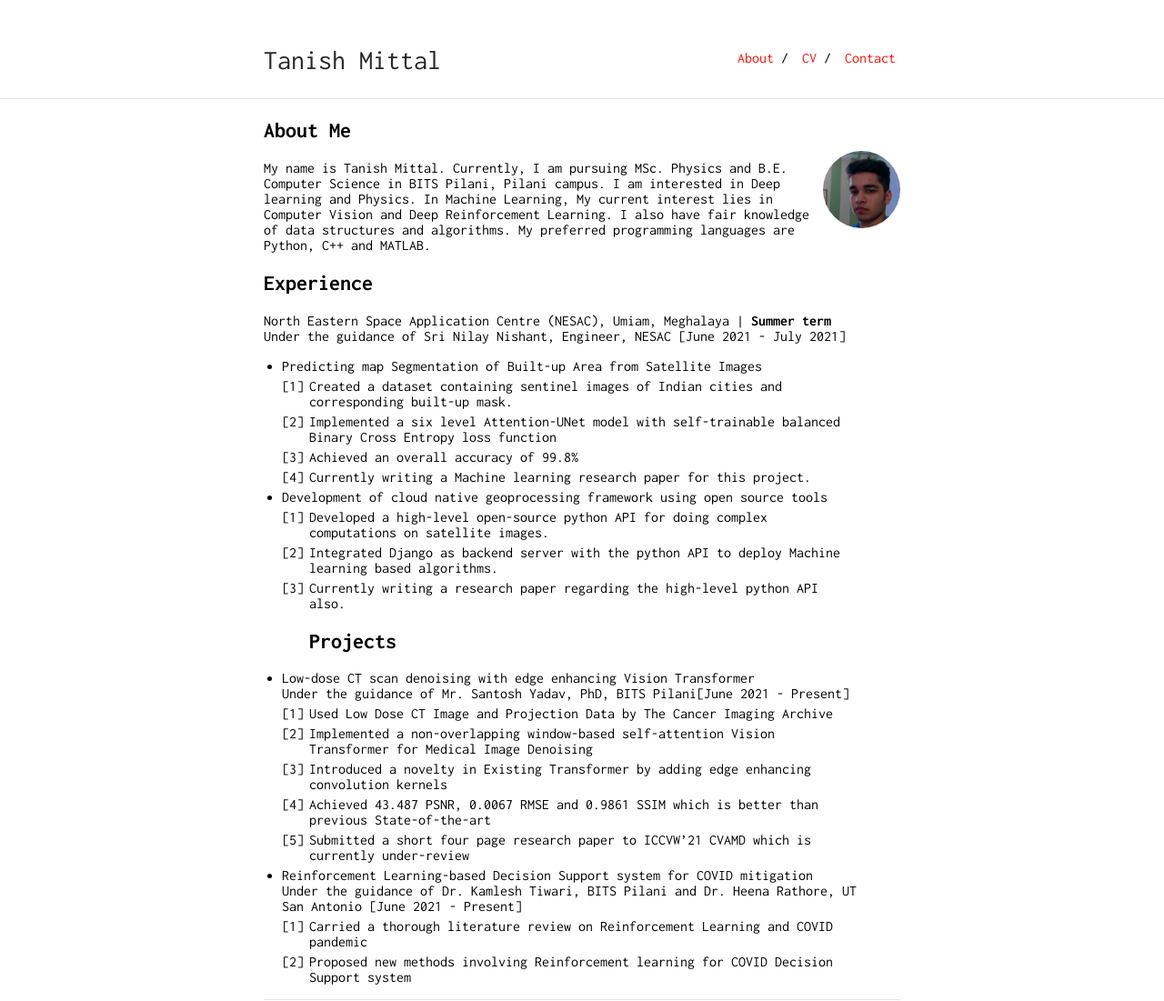
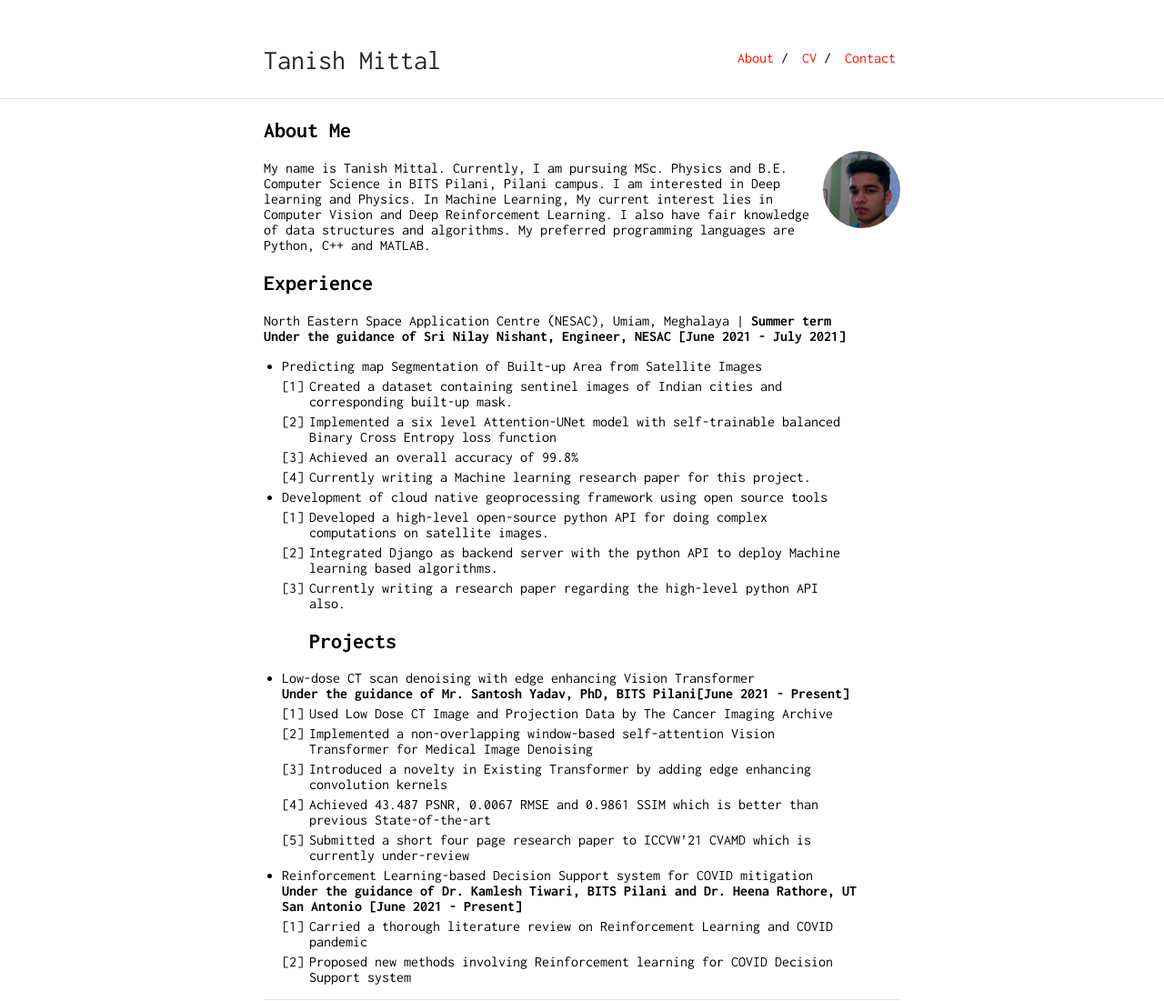
Before and after one commit to tanish3/tanish3.github.io, a Jekyll site: the page built from index.md, in a window 1280 px wide. Shown: the whole page at 91% size. Built offline with Jekyll 4.4.1, drawn with Linux system fonts in a browser that asks for light colours; our own code applies the rules of GitHub Pages for plain Markdown files.

```diff
--- a/index.md
+++ b/index.md
@@ -10,7 +10,7 @@ My name is Tanish Mittal. Currently, I am pursuing MSc. Physics and B.E. Compute
 
 ## Experience
 North Eastern Space Application Centre (NESAC), Umiam, Meghalaya | **Summer term**
-Under the guidance of Sri Nilay Nishant, Engineer, NESAC [June 2021 - July 2021]
+__Under the guidance of Sri Nilay Nishant, Engineer, NESAC [June 2021 - July 2021]__
 * Predicting map Segmentation of Built-up Area from Satellite Images
     1. Created a dataset containing sentinel images of Indian cities and corresponding built-up mask.
     1. Implemented a six level Attention-UNet model with self-trainable balanced Binary Cross Entropy loss function
@@ -22,14 +22,14 @@ Under the guidance of Sri Nilay Nishant, Engineer, NESAC [June 2021 - July 2021]
     1. Currently writing a research paper regarding the high-level python API also.
 ## Projects
 * Low-dose CT scan denoising with edge enhancing Vision Transformer
-    Under the guidance of Mr. Santosh Yadav, PhD, BITS Pilani[June 2021 - Present]
+    __Under the guidance of Mr. Santosh Yadav, PhD, BITS Pilani[June 2021 - Present]__
     1. Used Low Dose CT Image and Projection Data by The Cancer Imaging Archive
     1. Implemented a non-overlapping window-based self-attention Vision Transformer for Medical Image Denoising
     1. Introduced a novelty in Existing Transformer by adding edge enhancing convolution kernels
     1. Achieved 43.487 PSNR, 0.0067 RMSE and 0.9861 SSIM which is better than previous State-of-the-art
     1. Submitted a short four page research paper to ICCVW’21 CVAMD which is currently under-review
 * Reinforcement Learning-based Decision Support system for COVID mitigation
-   Under the guidance of Dr. Kamlesh Tiwari, BITS Pilani and Dr. Heena Rathore, UT San Antonio [June 2021 - Present]
+   __Under the guidance of Dr. Kamlesh Tiwari, BITS Pilani and Dr. Heena Rathore, UT San Antonio [June 2021 - Present]__
     1. Carried a thorough literature review on Reinforcement Learning and COVID pandemic
     1. Proposed new methods involving Reinforcement learning for COVID Decision Support system
 
```
